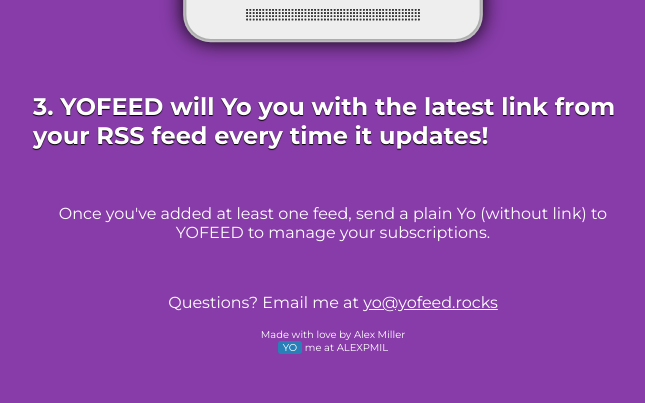
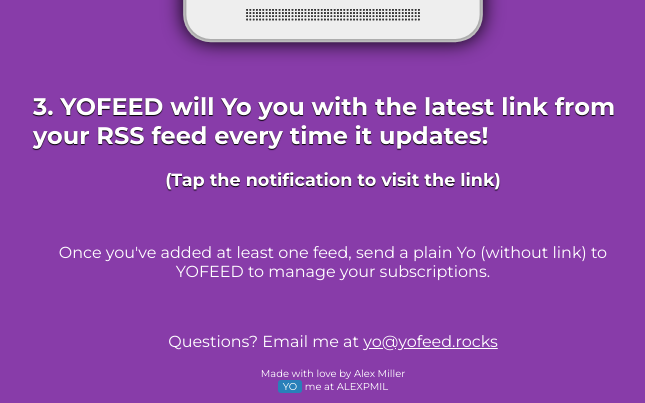
Before and after one commit to yofeed/yofeed.github.io, a Jekyll site: the page index.html, which Jekyll copies as it is, in a window 1280 px wide, cut to the strip 895-1298 px from the top of the page. Shown: the whole strip, without its empty margins (307-952 px from the left). Built offline with Jekyll 4.4.1, drawn with Linux system fonts in a browser that asks for light colours; Markdown is read by kramdown in place of the engine named in the settings; before the commit the page ends 1259 px from its top, so only the background shows below that.

Commit message:
lastest post

```diff
--- a/index.html
+++ b/index.html
@@ -276,6 +276,7 @@
                 </div>
             </div>
             <h2>3. YOFEED will Yo you with the latest link from your RSS feed every time it updates!</h2>
+            <h3 style="text-align: center">(Tap the notification to visit the link)</h3>
             <br>
             <p>Once you've added at least one feed, send a plain Yo (without link) to YOFEED to manage your subscriptions.</p>
             <br>
```
